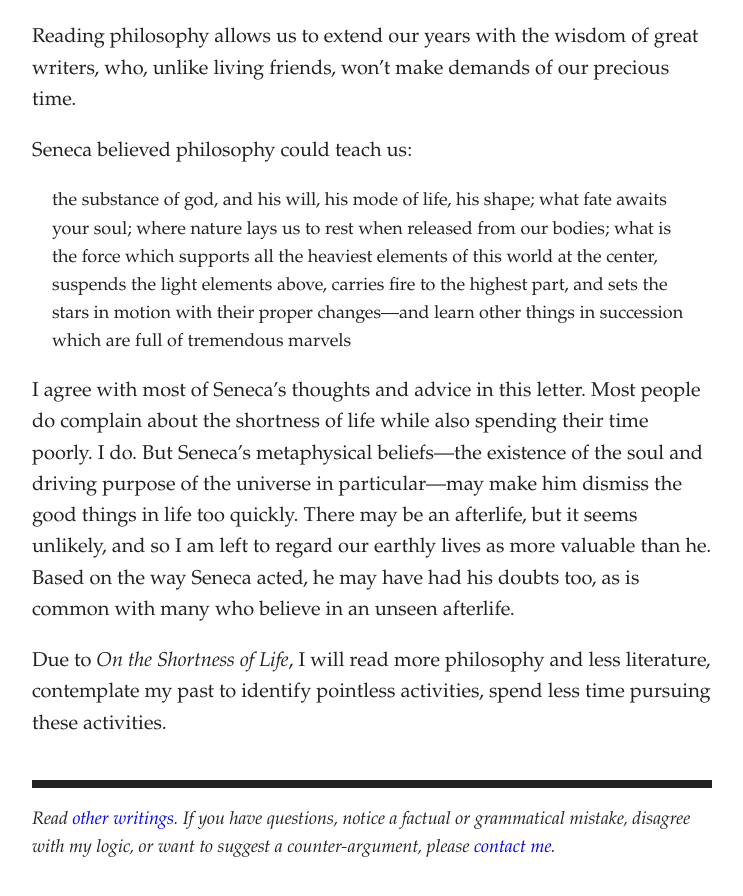
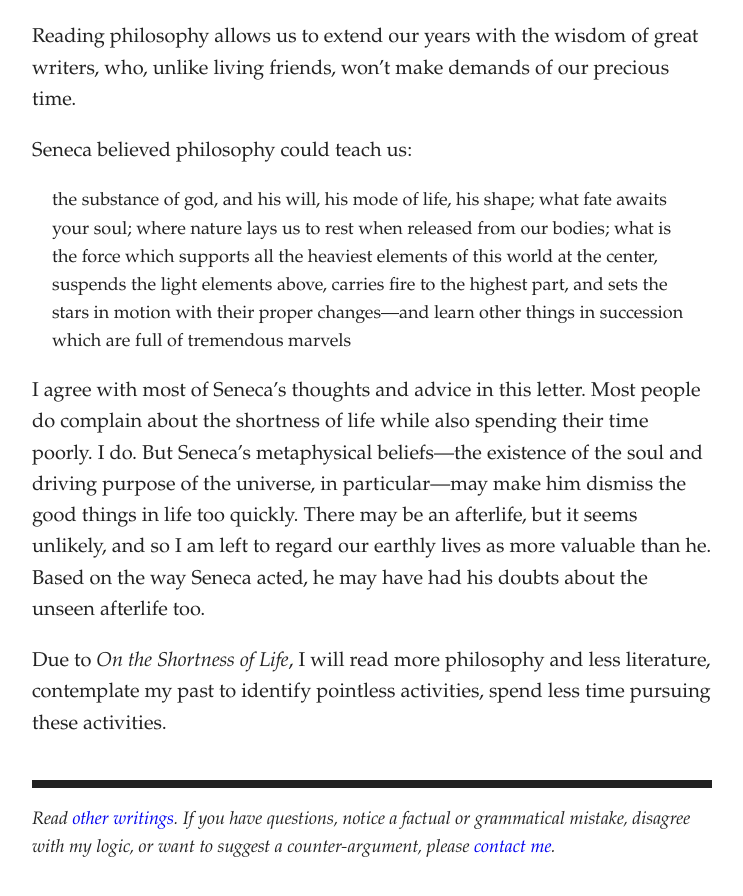
Before and after one commit to artsandmetaphysics/goodlifeodyssey, a Jekyll site: the page built from _documents/seneca.md, in a window 1280 px wide and 900 px high, scrolled down 3730 px. Shown: the top 896 px of the window, without its empty margins (268-1011 px from the left). Built offline with Jekyll 4.4.1, drawn with Linux system fonts in a browser that asks for light colours.

Commit message:
Add content

```diff
--- a/_documents/seneca.md
+++ b/_documents/seneca.md
@@ -88,6 +88,6 @@ Seneca believed philosophy could teach us:
 <p>the substance of god, and his will, his mode of life, his shape; what fate awaits your soul; where nature lays us to rest when released from our bodies; what is the force which supports all the heaviest elements of this world at the center, suspends the light elements above, carries fire to the highest part, and sets the stars in motion with their proper changes—and learn other things in succession which are full of tremendous marvels</p>
 </blockquote>
 
-I agree with most of Seneca’s thoughts and advice in this letter. Most people do complain about the shortness of life while also spending their time poorly. I do. But Seneca’s metaphysical beliefs—the existence of the soul and driving purpose of the universe in particular—may make him dismiss the good things in life too quickly. There may be an afterlife, but it seems unlikely, and so I am left to regard our earthly lives as more valuable than he. Based on the way Seneca acted, he may have had his doubts too, as is common with many who believe in an unseen afterlife.
+I agree with most of Seneca’s thoughts and advice in this letter. Most people do complain about the shortness of life while also spending their time poorly. I do. But Seneca’s metaphysical beliefs—the existence of the soul and driving purpose of the universe, in particular—may make him dismiss the good things in life too quickly. There may be an afterlife, but it seems unlikely, and so I am left to regard our earthly lives as more valuable than he. Based on the way Seneca acted, he may have had his doubts about the unseen afterlife too.
 
 Due to _On the Shortness of Life_, I will read more philosophy and less literature, contemplate my past to identify pointless activities, spend less time pursuing these activities.
```
Also changed, not shown: documents/seneca.md (+1 -1 lines).
